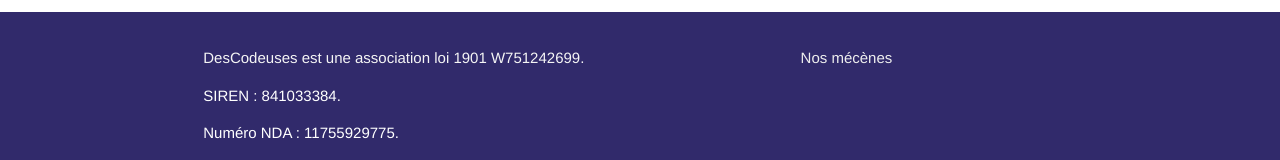
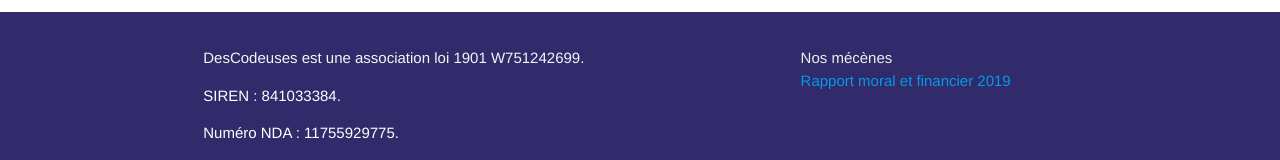
Before and after one commit to descodeuses/site, a Vue app: page / in a window 1280 px wide. Shown: the part 2042-2202 px from the top of the page. Built offline with nearby package versions, Linux system fonts and the light colour scheme; no server answers.

Commit message:
add lien de la doc

```diff
--- a/src/components/ui/Footer.vue
+++ b/src/components/ui/Footer.vue
@@ -12,6 +12,7 @@
                     <ul>
 
                         <li><a class="grey-text text-lighten-3" href="mecenes">Nos mécènes</a></li>
+                        <li><a href="https://drive.google.com/a/descodeuses.org/file/d/1JDABYj8RQyEMOjS6uf94OYEfbyPX4Yg6/view?usp=sharing" target="_blank">Rapport moral et financier 2019</a></li>
                         <!-- <li><a class="grey-text text-lighten-3" href="#!">Dons</a></li>
                         <li><a class="grey-text text-lighten-3" href="#!">Contact</a></li>
                         <li><a class="grey-text text-lighten-3" href="#!">Politique de confidentialité</a></li>
```
